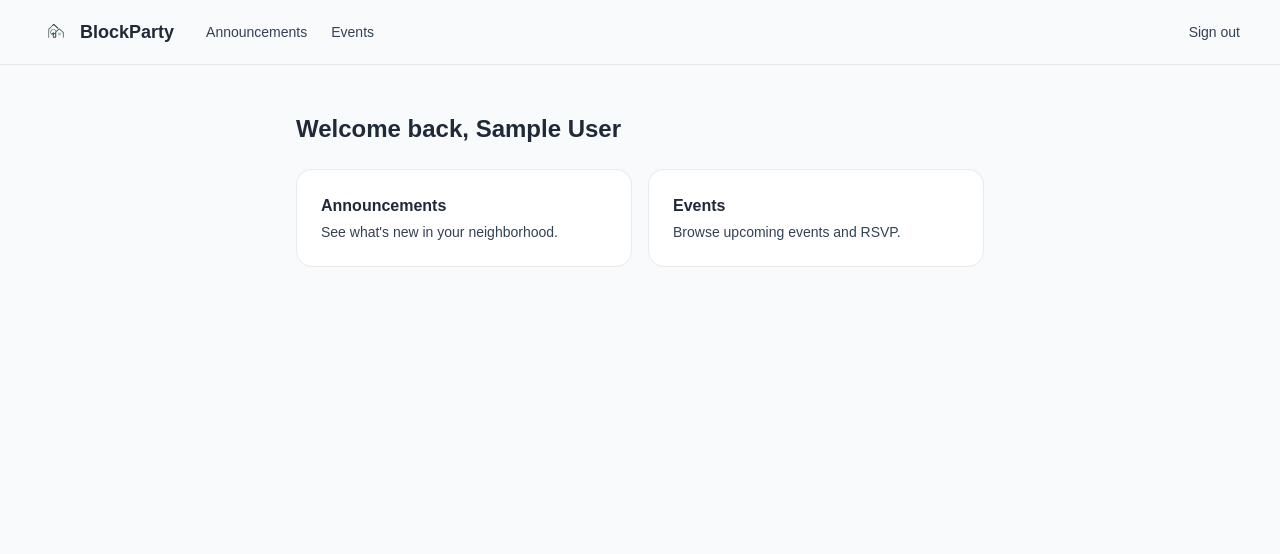
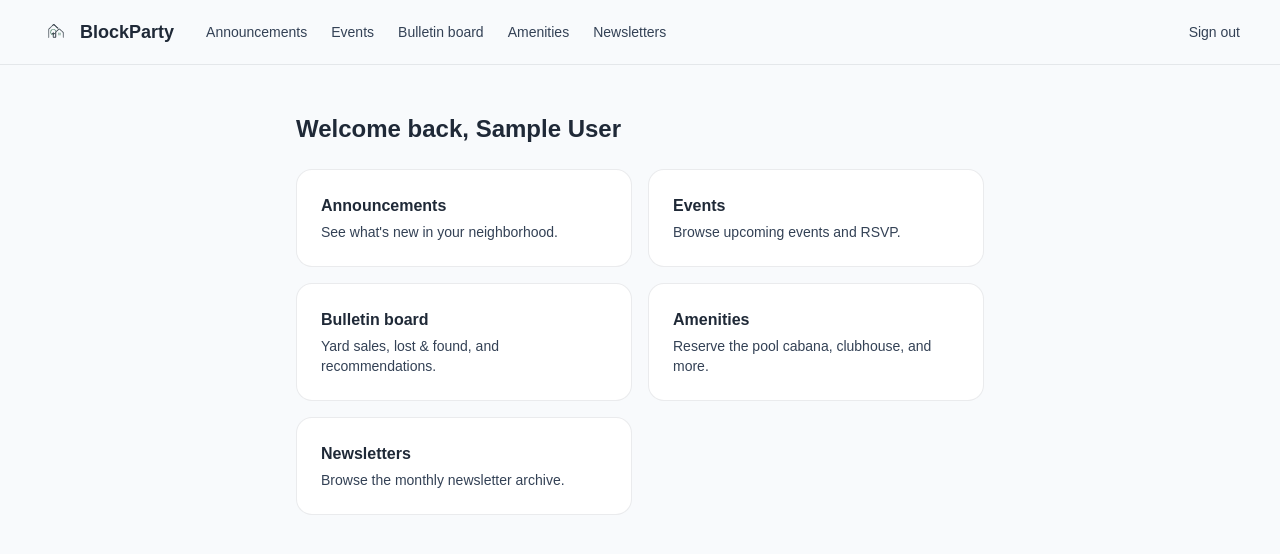
Before and after one commit to mollygilchrist03/BlockParty, a Next.js app: page /dashboard in a window 1280 px wide. Shown: the top 554 px of the page. Built offline with nearby package versions, Linux system fonts and the light colour scheme; no server answers; sample sign-in values are in the browser's storage.

Commit message:
Wire bulletin board, amenities, and newsletters into dashboard nav
Adds nav links, dashboard overview cards, and admin hub shortcuts for
the three new sections.

Co-Authored-By: Claude Sonnet 5 <noreply@anthropic.com>

```diff
--- a/src/app/dashboard/admin/page.tsx
+++ b/src/app/dashboard/admin/page.tsx
@@ -26,6 +26,24 @@ export default async function AdminPage() {
             Set a date, location, and capacity.
           </p>
         </Link>
+        <Link
+          href="/dashboard/amenities/new"
+          className="rounded-2xl border border-slate/10 bg-white p-6 transition-colors hover:border-sage"
+        >
+          <h2 className="font-semibold text-navy">Add an amenity</h2>
+          <p className="mt-1 text-sm text-slate">
+            Set up a bookable space like a pool cabana or clubhouse.
+          </p>
+        </Link>
+        <Link
+          href="/dashboard/newsletters/new"
+          className="rounded-2xl border border-slate/10 bg-white p-6 transition-colors hover:border-sage"
+        >
+          <h2 className="font-semibold text-navy">Upload a newsletter</h2>
+          <p className="mt-1 text-sm text-slate">
+            Add a monthly newsletter PDF to the archive.
+          </p>
+        </Link>
       </div>
     </div>
   );
--- a/src/app/dashboard/layout.tsx
+++ b/src/app/dashboard/layout.tsx
@@ -21,12 +21,21 @@ export default async function DashboardLayout({
             <Image src="/logo.svg" alt="BlockParty logo" width={32} height={32} />
             <span className="text-lg font-semibold text-navy">BlockParty</span>
           </Link>
-          <nav className="flex items-center gap-6 text-sm font-medium text-slate">
+          <nav className="flex flex-wrap items-center gap-x-6 gap-y-2 text-sm font-medium text-slate">
             <Link href="/dashboard/announcements" className="hover:text-sage">
               Announcements
             </Link>
             <Link href="/dashboard/events" className="hover:text-sage">
               Events
+            </Link>
+            <Link href="/dashboard/board" className="hover:text-sage">
+              Bulletin board
+            </Link>
+            <Link href="/dashboard/amenities" className="hover:text-sage">
+              Amenities
+            </Link>
+            <Link href="/dashboard/newsletters" className="hover:text-sage">
+              Newsletters
             </Link>
             {isBoard && (
               <Link href="/dashboard/admin" className="hover:text-sage">
--- a/src/app/dashboard/page.tsx
+++ b/src/app/dashboard/page.tsx
@@ -28,6 +28,33 @@ export default async function DashboardPage() {
             Browse upcoming events and RSVP.
           </p>
         </Link>
+        <Link
+          href="/dashboard/board"
+          className="rounded-2xl border border-slate/10 bg-white p-6 transition-colors hover:border-sage"
+        >
+          <h2 className="font-semibold text-navy">Bulletin board</h2>
+          <p className="mt-1 text-sm text-slate">
+            Yard sales, lost &amp; found, and recommendations.
+          </p>
+        </Link>
+        <Link
+          href="/dashboard/amenities"
+          className="rounded-2xl border border-slate/10 bg-white p-6 transition-colors hover:border-sage"
+        >
+          <h2 className="font-semibold text-navy">Amenities</h2>
+          <p className="mt-1 text-sm text-slate">
+            Reserve the pool cabana, clubhouse, and more.
+          </p>
+        </Link>
+        <Link
+          href="/dashboard/newsletters"
+          className="rounded-2xl border border-slate/10 bg-white p-6 transition-colors hover:border-sage"
+        >
+          <h2 className="font-semibold text-navy">Newsletters</h2>
+          <p className="mt-1 text-sm text-slate">
+            Browse the monthly newsletter archive.
+          </p>
+        </Link>
       </div>
     </div>
   );
```
